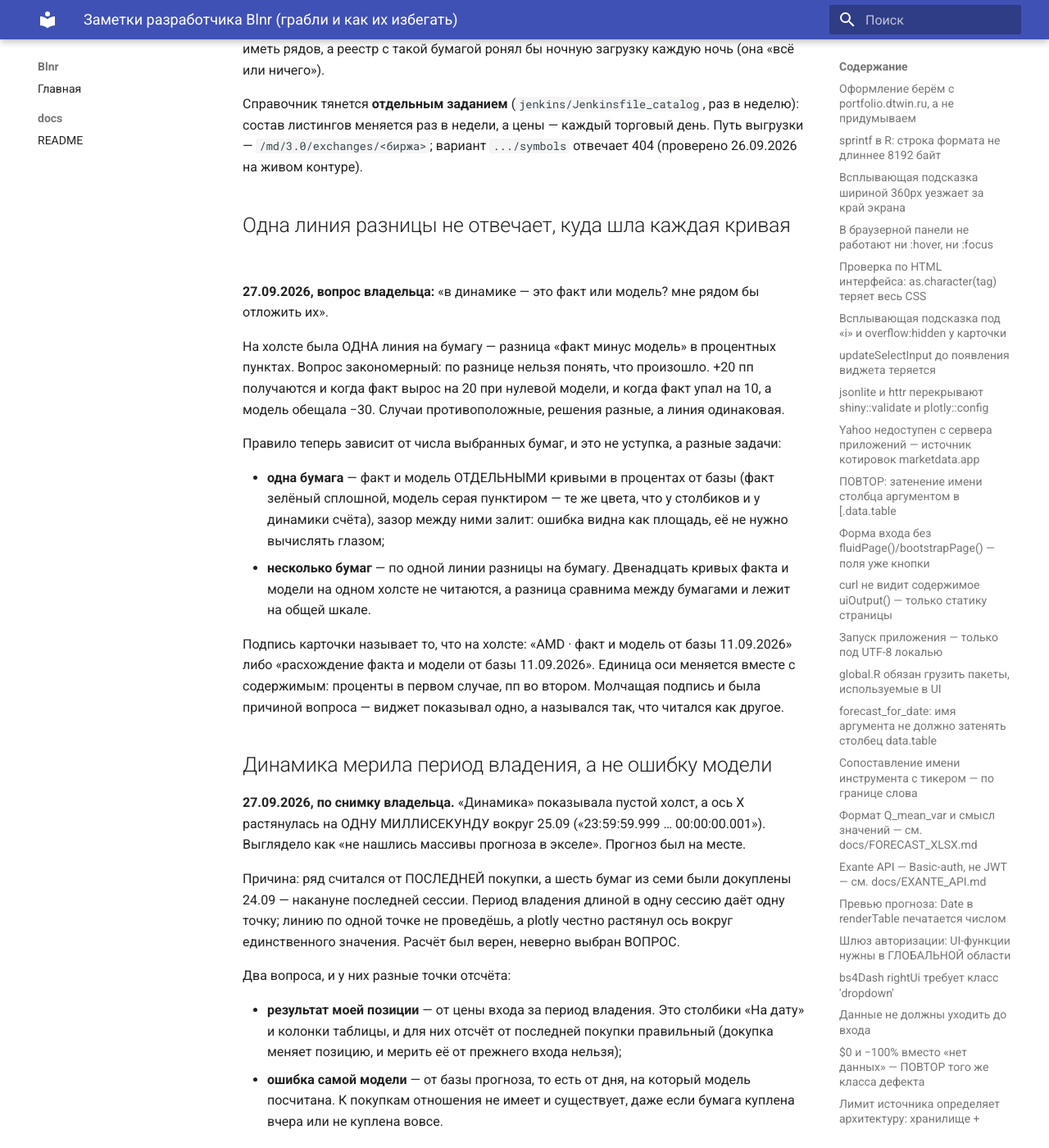
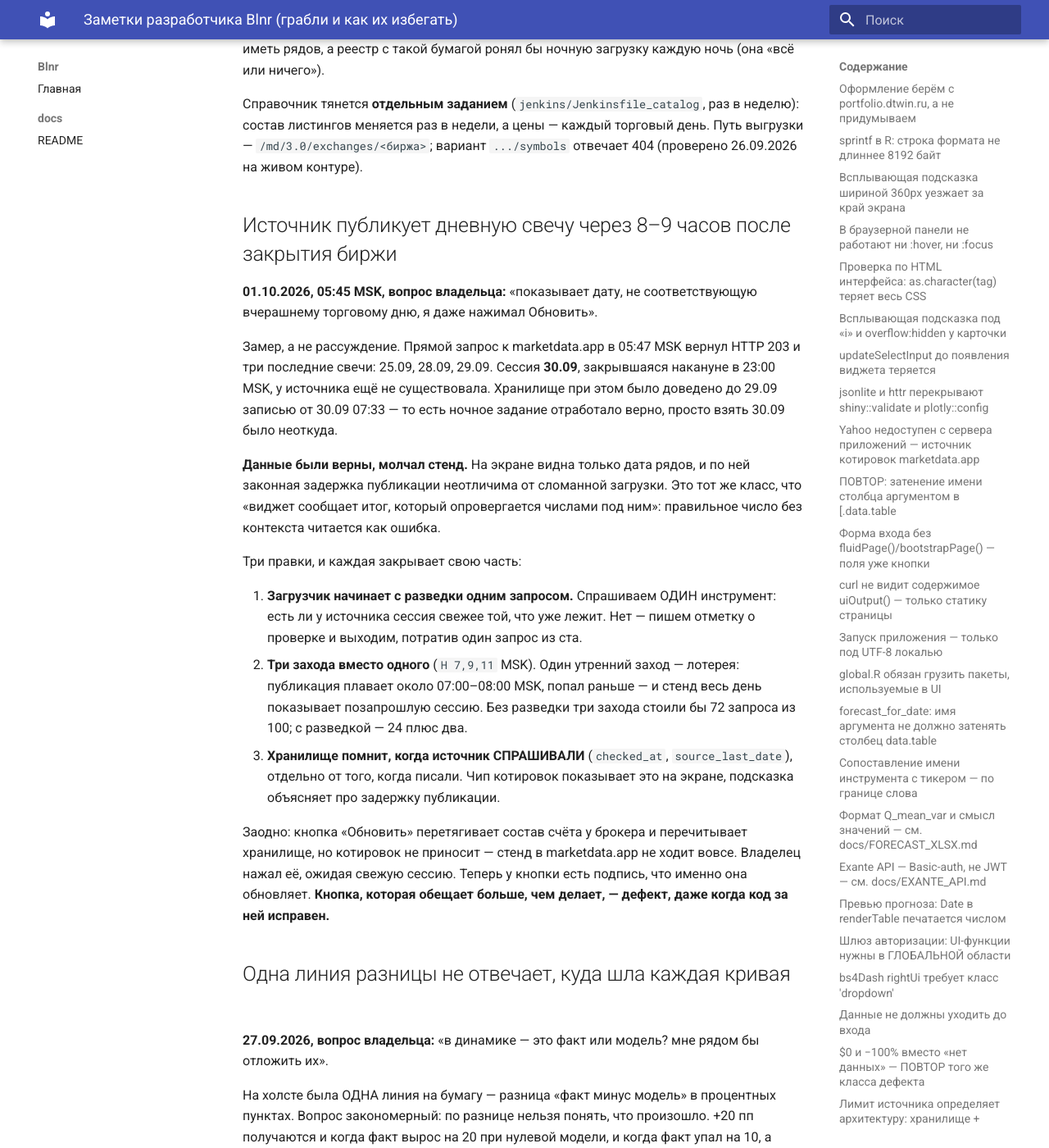
Before and after one commit to sgum/Blnr, an MkDocs documentation site: the page built from docs/dev.md, in a window 1280 px wide and 1400 px high, scrolled down 14522 px. Shown: the whole window at 82% size. Built offline with MkDocs 1.6.1 and Material for MkDocs 9.7.7, drawn with Linux system fonts in a browser that asks for light colours.

Commit message:
docs: разбор задержки публикации свечи и расписание загрузки
Зеркало записи из 311.blnr.

Co-Authored-By: Claude Opus 5 <noreply@anthropic.com>

```diff
--- a/docs/dev.md
+++ b/docs/dev.md
@@ -584,6 +584,41 @@ Exante и marketdata.app — разные источники: бумага, до
 Путь выгрузки — `/md/3.0/exchanges/<биржа>`; вариант `.../symbols` отвечает 404
 (проверено 26.09.2026 на живом контуре).
 
+## Источник публикует дневную свечу через 8–9 часов после закрытия биржи
+
+**01.10.2026, 05:45 MSK, вопрос владельца:** «показывает дату, не
+соответствующую вчерашнему торговому дню, я даже нажимал Обновить».
+
+Замер, а не рассуждение. Прямой запрос к marketdata.app в 05:47 MSK вернул
+HTTP 203 и три последние свечи: 25.09, 28.09, 29.09. Сессия **30.09**,
+закрывшаяся накануне в 23:00 MSK, у источника ещё не существовала. Хранилище
+при этом было доведено до 29.09 записью от 30.09 07:33 — то есть ночное
+задание отработало верно, просто взять 30.09 было неоткуда.
+
+**Данные были верны, молчал стенд.** На экране видна только дата рядов, и по
+ней законная задержка публикации неотличима от сломанной загрузки. Это тот же
+класс, что «виджет сообщает итог, который опровергается числами под ним»:
+правильное число без контекста читается как ошибка.
+
+Три правки, и каждая закрывает свою часть:
+
+1. **Загрузчик начинает с разведки одним запросом.** Спрашиваем ОДИН
+   инструмент: есть ли у источника сессия свежее той, что уже лежит. Нет —
+   пишем отметку о проверке и выходим, потратив один запрос из ста.
+2. **Три захода вместо одного** (`H 7,9,11` MSK). Один утренний заход —
+   лотерея: публикация плавает около 07:00–08:00 MSK, попал раньше — и стенд
+   весь день показывает позапрошлую сессию. Без разведки три захода стоили бы
+   72 запроса из 100; с разведкой — 24 плюс два.
+3. **Хранилище помнит, когда источник СПРАШИВАЛИ** (`checked_at`,
+   `source_last_date`), отдельно от того, когда писали. Чип котировок
+   показывает это на экране, подсказка объясняет про задержку публикации.
+
+Заодно: кнопка «Обновить» перетягивает состав счёта у брокера и перечитывает
+хранилище, но котировок не приносит — стенд в marketdata.app не ходит вовсе.
+Владелец нажал её, ожидая свежую сессию. Теперь у кнопки есть подпись, что
+именно она обновляет. **Кнопка, которая обещает больше, чем делает, — дефект,
+даже когда код за ней исправен.**
+
 ## Одна линия разницы не отвечает, куда шла каждая кривая
 
 **27.09.2026, вопрос владельца:** «в динамике — это факт или модель? мне рядом
```
